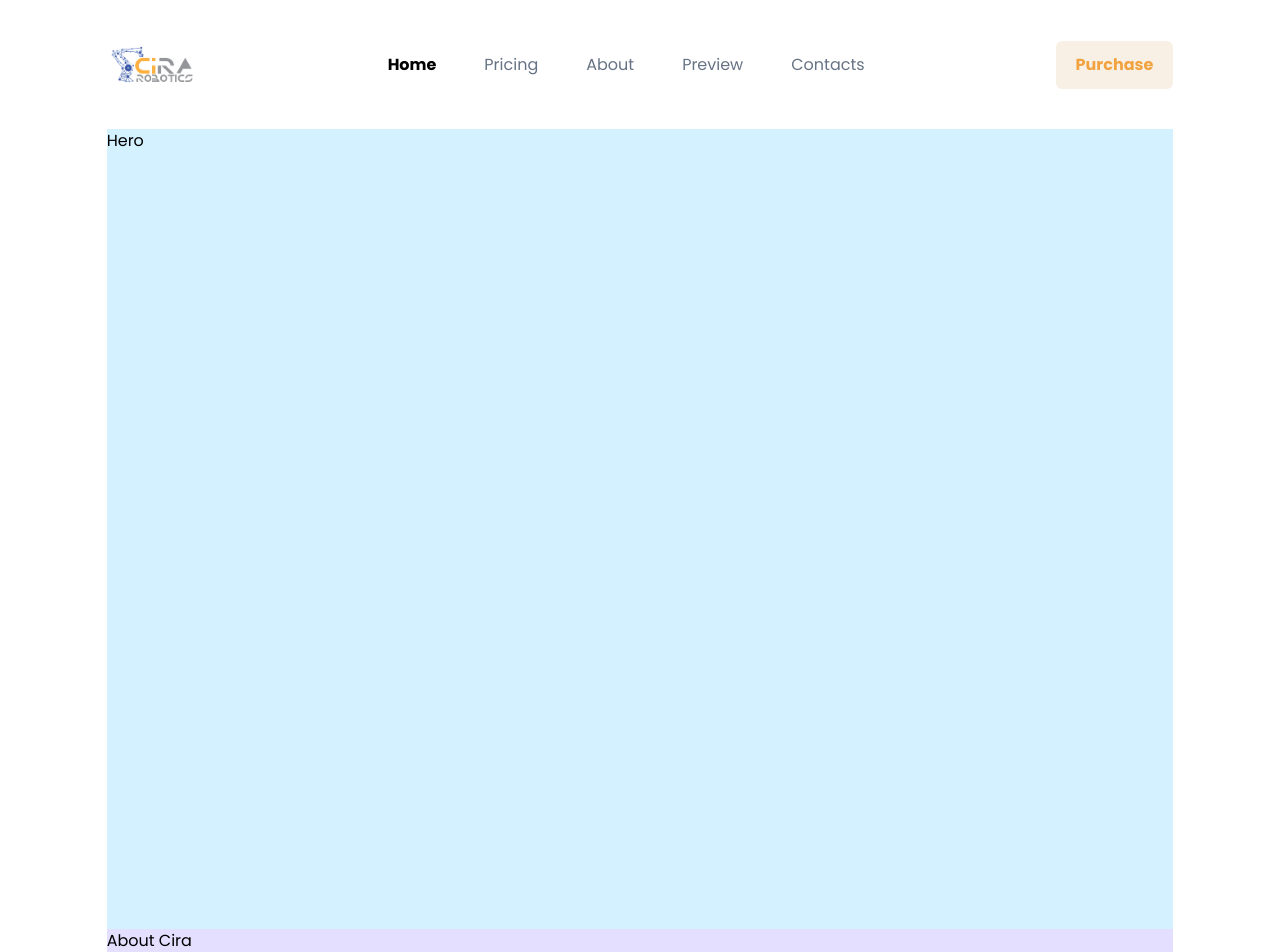
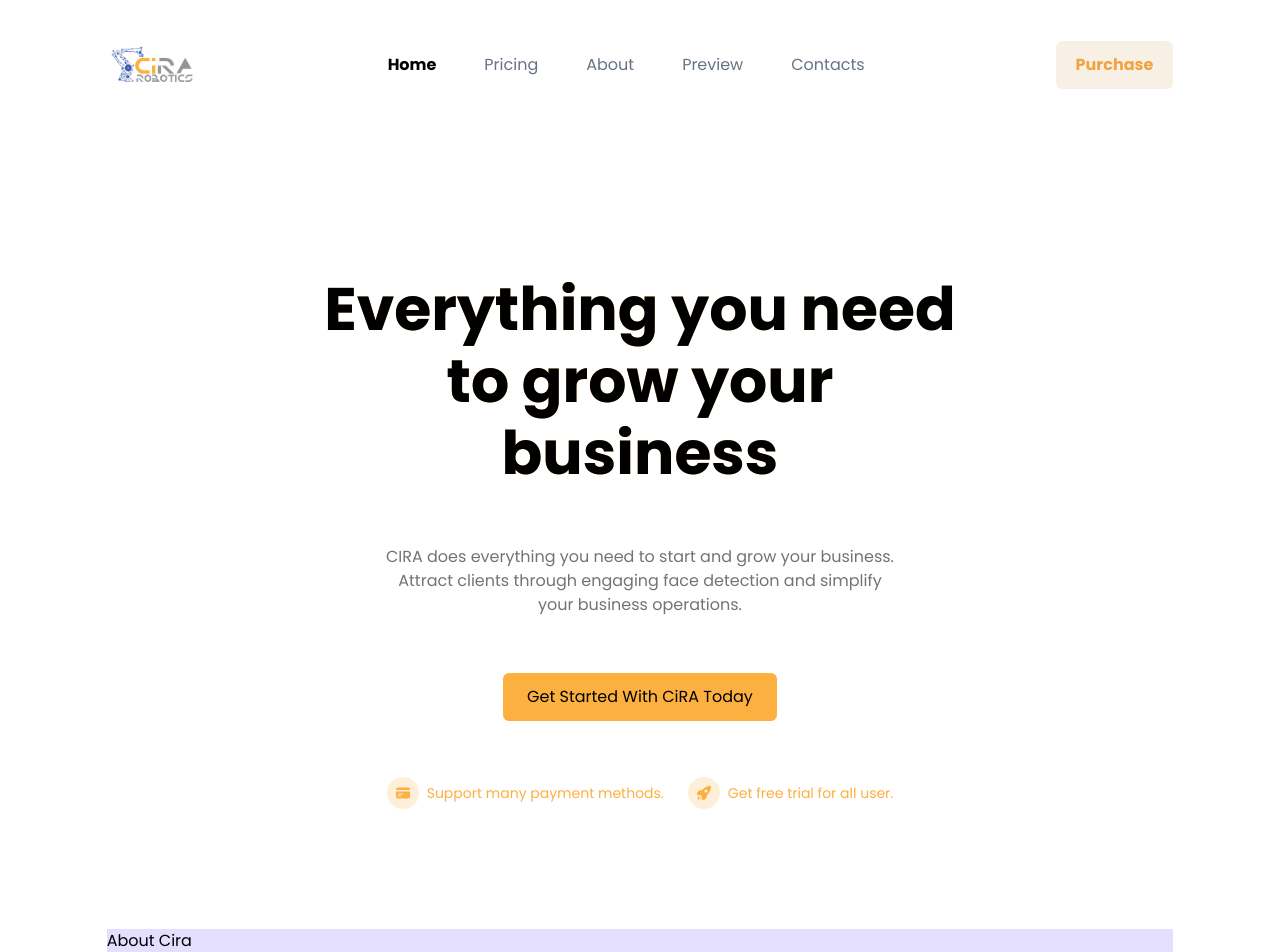
Before and after one commit to deeptech-kmitl/frontend-cira-merchant, a Next.js app: page / in a window 1280 px wide. Shown: the top 952 px of the page. Built offline with nearby package versions, Linux system fonts and the light colour scheme.

Commit message:
feat: hero

```diff
--- a/components/home/Hero.tsx
+++ b/components/home/Hero.tsx
@@ -1,7 +1,65 @@
+import PrimaryButton from '../shared/PrimaryButton';
+
 const Hero = () => {
   return (
-    <div className="w-full h-screen bg-[#d3f1ff]">
-      <h1>Hero</h1>
+    <div className="w-full h-screen">
+      <div className="flex justify-center py-36">
+        <div className="w-3/5 flex flex-col justify-center items-center text-center space-y-14">
+          <h1 className="text-6xl font-bold inline-block bg-gradient-to-r from-[#9A5F06] via-[#BE911F] via-[#FCB040] to-[#E4D395] bg-clip-text text-transparent leading-[72px]">
+            Everything you need to grow your business
+          </h1>
+          <p className="w-4/5 text-[#737373]">
+            CIRA does everything you need to start and grow your business.
+            Attract clients through engaging face detection and simplify your
+            business operations.
+          </p>
+          <PrimaryButton>
+            <p>Get Started With CiRA Today</p>
+          </PrimaryButton>
+          <div className="flex space-x-6">
+            <div className="flex space-x-2 items-center">
+              <div className="p-2 bg-primary-1/20 rounded-full">
+                <svg
+                  xmlns="http://www.w3.org/2000/svg"
+                  viewBox="0 0 24 24"
+                  fill="#FCB040"
+                  className="w-4 h-4"
+                >
+                  <path d="M4.5 3.75a3 3 0 00-3 3v.75h21v-.75a3 3 0 00-3-3h-15z" />
+                  <path
+                    fill-rule="evenodd"
+                    d="M22.5 9.75h-21v7.5a3 3 0 003 3h15a3 3 0 003-3v-7.5zm-18 3.75a.75.75 0 01.75-.75h6a.75.75 0 010 1.5h-6a.75.75 0 01-.75-.75zm.75 2.25a.75.75 0 000 1.5h3a.75.75 0 000-1.5h-3z"
+                    clip-rule="evenodd"
+                  />
+                </svg>
+              </div>
+              <p className="text-sm text-primary-1">
+                Support many payment methods.
+              </p>
+            </div>
+            <div className="flex space-x-2 items-center">
+              <div className="p-2 bg-primary-1/20 rounded-full">
+                <svg
+                  xmlns="http://www.w3.org/2000/svg"
+                  viewBox="0 0 24 24"
+                  fill="#FCB040"
+                  className="w-4 h-4"
+                >
+                  <path
+                    fill-rule="evenodd"
+                    d="M9.315 7.584C12.195 3.883 16.695 1.5 21.75 1.5a.75.75 0 01.75.75c0 5.056-2.383 9.555-6.084 12.436A6.75 6.75 0 019.75 22.5a.75.75 0 01-.75-.75v-4.131A15.838 15.838 0 016.382 15H2.25a.75.75 0 01-.75-.75 6.75 6.75 0 017.815-6.666zM15 6.75a2.25 2.25 0 100 4.5 2.25 2.25 0 000-4.5z"
+                    clip-rule="evenodd"
+                  />
+                  <path d="M5.26 17.242a.75.75 0 10-.897-1.203 5.243 5.243 0 00-2.05 5.022.75.75 0 00.625.627 5.243 5.243 0 005.022-2.051.75.75 0 10-1.202-.897 3.744 3.744 0 01-3.008 1.51c0-1.23.592-2.323 1.51-3.008z" />
+                </svg>
+              </div>
+              <p className="text-sm text-primary-1">
+                Get free trial for all user.
+              </p>
+            </div>
+          </div>
+        </div>
+      </div>
     </div>
   );
 };
```
